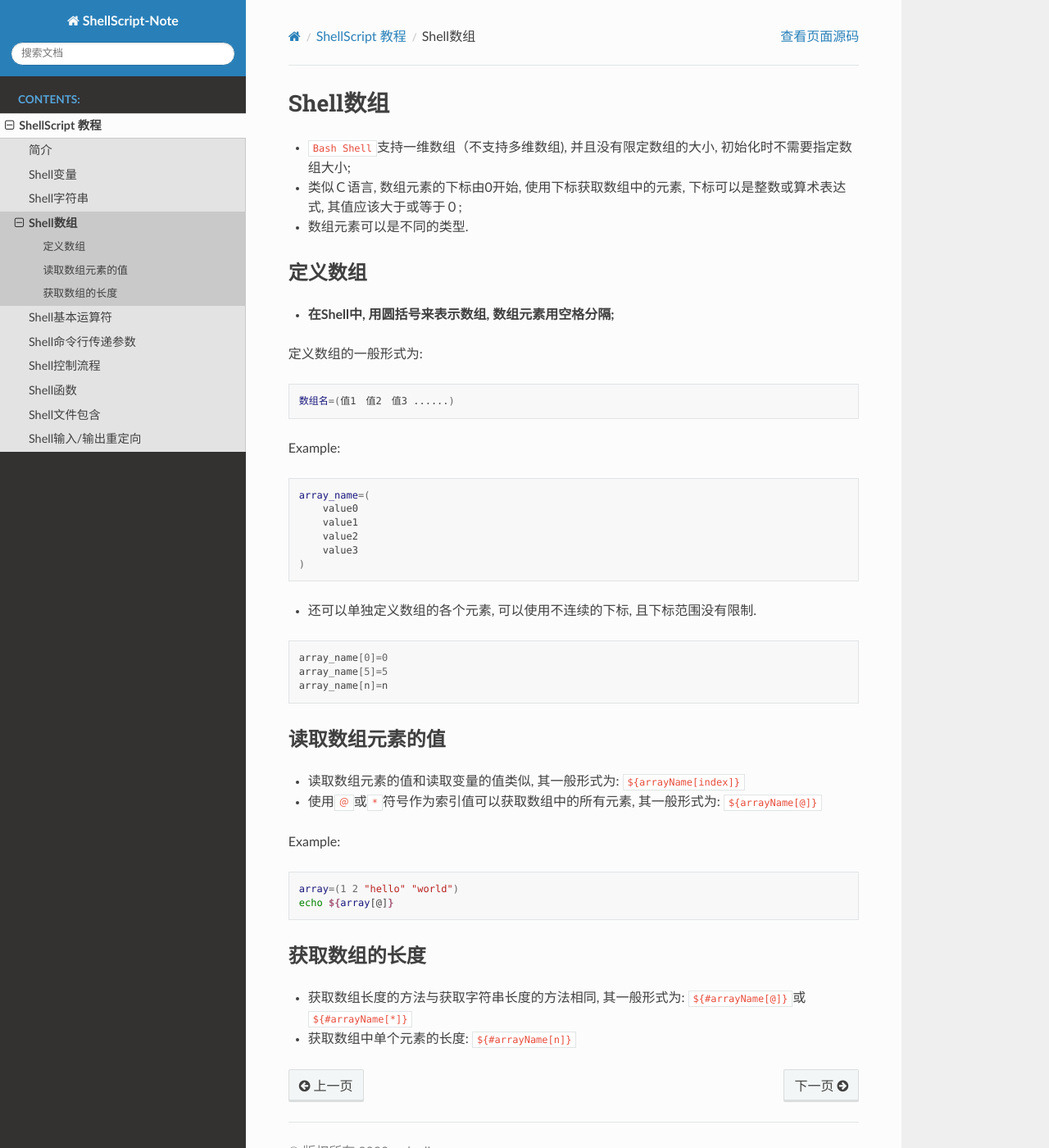
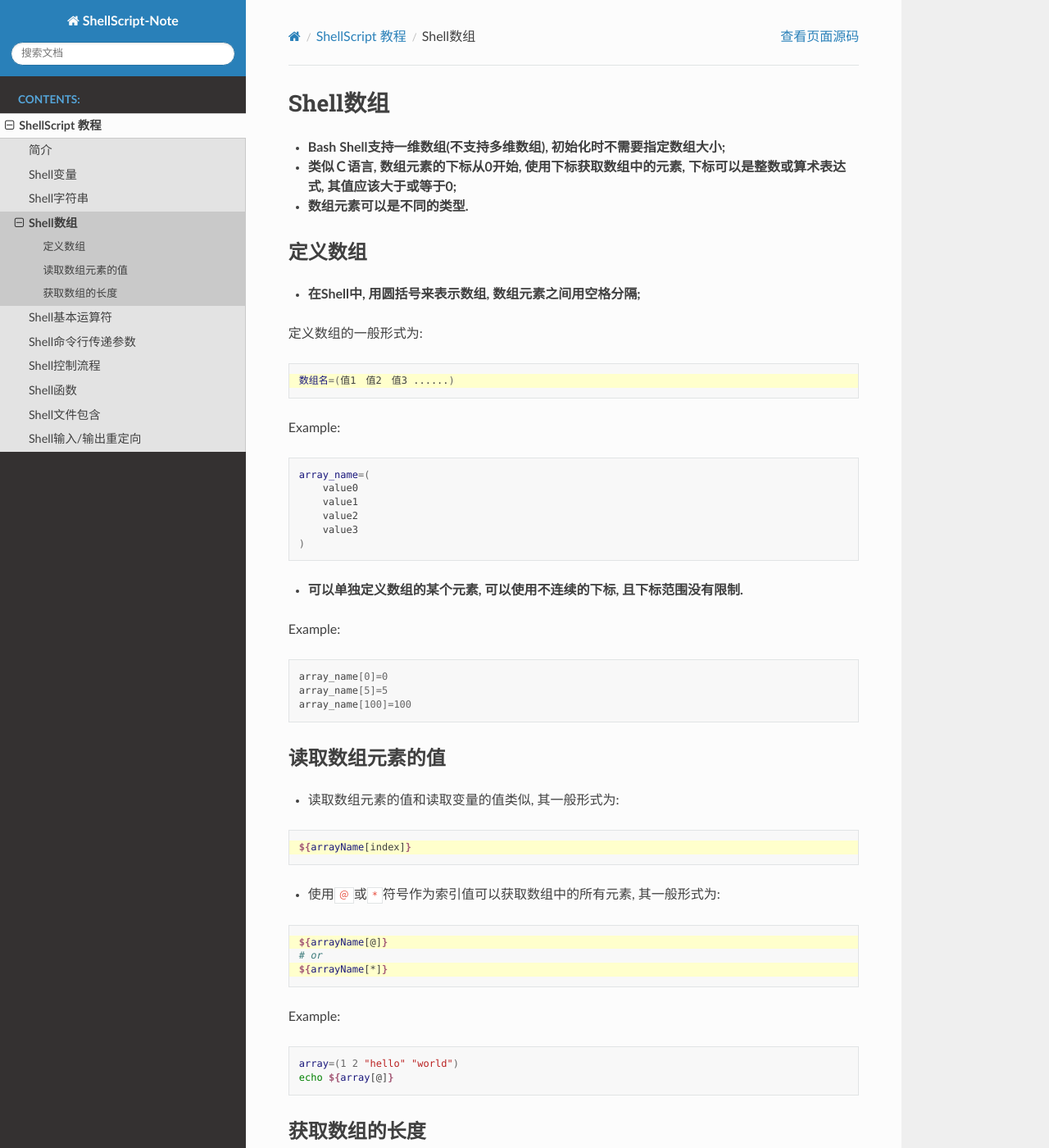
Before and after one commit to My-LearningNotes/ShellScript, a Sphinx documentation site: the page built from source/tutorial/array.rst, in a window 1280 px wide and 1400 px high. Shown: the whole window at 82% size. Built offline with Sphinx 7.4.7 and the Read the Docs theme 2.0.0, drawn with Linux system fonts in a browser that asks for light colours; some of the changed text lies outside the part shown.

Commit message:
修改关于数组的笔记

```diff
--- a/source/tutorial/array.rst
+++ b/source/tutorial/array.rst
@@ -1,21 +1,22 @@
 Shell数组
 =========
 
--   ``Bash Shell``\ 支持一维数组（不支持多维数组), 并且没有限定数组的大小, 初始化时不需要指定数组大小;
+-   **Bash Shell支持一维数组(不支持多维数组), 初始化时不需要指定数组大小;**
 
--   类似Ｃ语言, 数组元素的下标由0开始, 使用下标获取数组中的元素, 下标可以是整数或算术表达式, 其值应该大于或等于０;
+-   **类似Ｃ语言, 数组元素的下标从0开始, 使用下标获取数组中的元素, 下标可以是整数或算术表达式, 其值应该大于或等于0;**
 
--   数组元素可以是不同的类型.
+-   **数组元素可以是不同的类型.**
 
 
 定义数组
 --------
 
--   **在Shell中, 用圆括号来表示数组, 数组元素用空格分隔;**
+-   **在Shell中, 用圆括号来表示数组, 数组元素之间用空格分隔;**
 
 定义数组的一般形式为:
 
 .. code-block:: bash
+    :emphasize-lines: 1
 
     数组名=(值1　值2　值3 ......)
 
@@ -30,21 +31,35 @@ Example:
         value3
     )
 
--   还可以单独定义数组的各个元素, 可以使用不连续的下标, 且下标范围没有限制.
+-   **可以单独定义数组的某个元素, 可以使用不连续的下标, 且下标范围没有限制.**
+
+Example:
 
 .. code-block:: bash
 
     array_name[0]=0
     array_name[5]=5
-    array_name[n]=n
+    array_name[100]=100
 
 
 读取数组元素的值
 ----------------
 
--   读取数组元素的值和读取变量的值类似, 其一般形式为: ``${arrayName[index]}``
+-   读取数组元素的值和读取变量的值类似, 其一般形式为:
 
--   使用\ ``＠``\ 或\ ``*``\ 符号作为索引值可以获取数组中的所有元素, 其一般形式为: ``${arrayName[@]}``
+.. code-block:: bash
+    :emphasize-lines: 1
+
+    ${arrayName[index]}
+
+-   使用\ ``＠``\ 或\ ``*``\ 符号作为索引值可以获取数组中的所有元素, 其一般形式为:
+
+.. code-block:: bash
+    :emphasize-lines: 1, 3
+
+    ${arrayName[@]}
+    # or
+    ${arrayName[*]}
 
 Example:
 
@@ -57,6 +72,18 @@ Example:
 获取数组的长度
 --------------
 
--   获取数组长度的方法与获取字符串长度的方法相同, 其一般形式为: ``${#arrayName[@]}``\ 或\ ``${#arrayName[*]}``
+-   获取数组长度的方法与获取字符串长度的方法相同, 其一般形式为:
 
--   获取数组中单个元素的长度: ``${#arrayName[n]}``
+.. code-block:: bash
+    :emphasize-lines: 1, 3
+
+    ${#arrayName[@]}
+    # or
+    ${#arrayName[*]}
+
+-   获取数组中单个元素的长度:
+
+.. code-block:: bash
+    :emphasize-lines: 1
+
+    ${#arrayName[n]}
```
